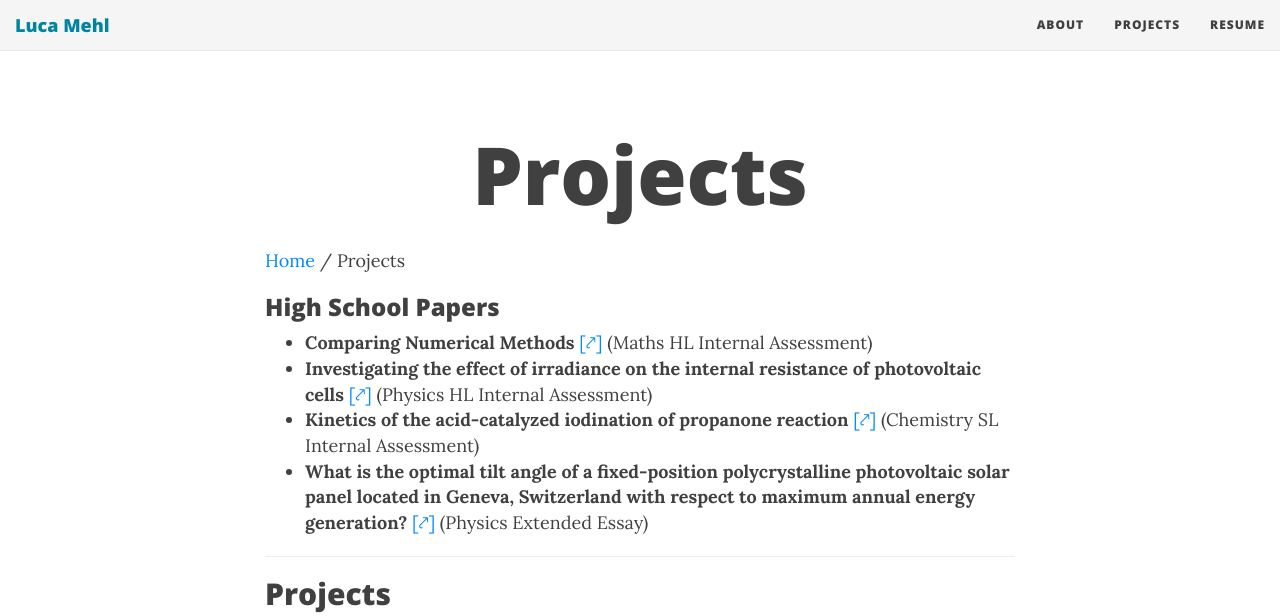
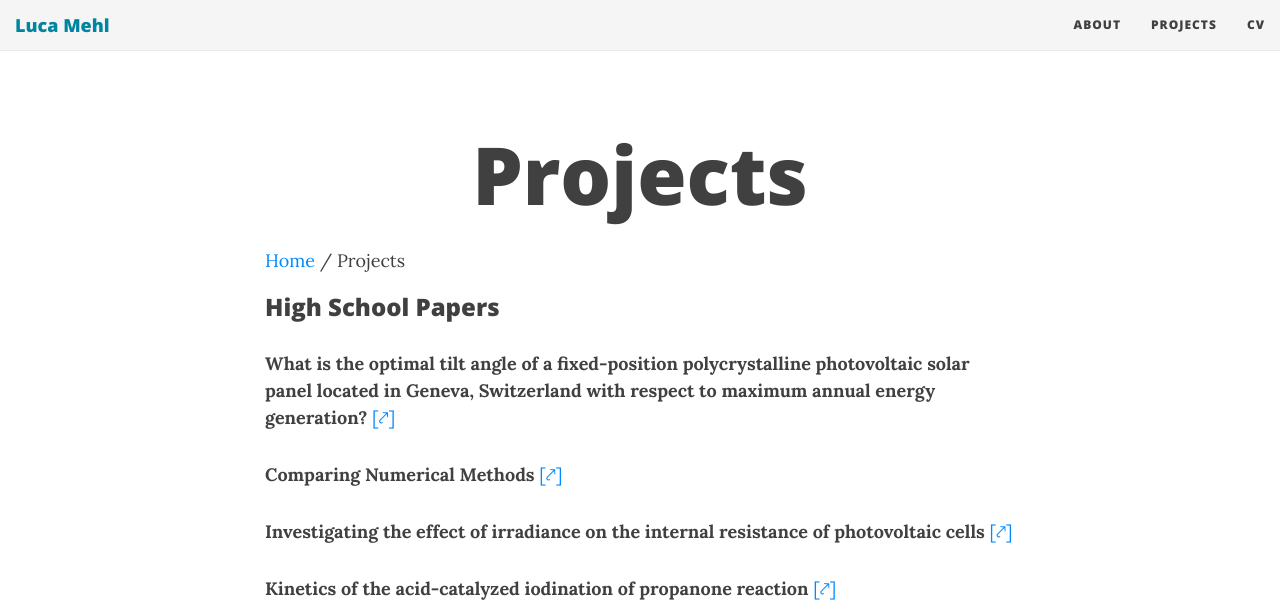
Before and after one commit to Aculisme/LMP2, a Jekyll site: the page built from projects.md, in a window 1280 px wide, cut to the strip 0-616 px from the top of the page. Built offline with Jekyll 4.4.1, drawn with Linux system fonts in a browser that asks for light colours; nearby versions of some CDN libraries; Markdown is read by kramdown in place of the engine named in the settings.

```diff
--- a/_config.yml
+++ b/_config.yml
@@ -28,9 +28,9 @@
 
 # List of links in the navigation bar
 navbar-links:
-  About: "about"
+  About: ""
   Projects: "projects"
-  Resume: "assets/Luca Mehl CV 04.01.2023 General.pdf"
+  CV: "assets/Luca Mehl CV 04.01.2023 General.pdf"
 #  Trips: "trips"
   # Blog: "index"
 
--- a/projects.md
+++ b/projects.md
@@ -5,34 +5,12 @@
 ---
 
 ### High School Papers
+**What is the optimal tilt angle of a fixed-position polycrystalline photovoltaic solar panel located in Geneva, Switzerland with respect to maximum annual energy generation?** [[⤤]](/assets/EEV8.pdf)
 
-- **Comparing Numerical Methods** [[⤤]](/assets/Maths_IA_Luca_Mehl.pdf) (Maths HL Internal Assessment)
-- **Investigating the effect of irradiance on the internal resistance of photovoltaic cells** [[⤤]](/assets/Physics_IA_-_Luca_Mehl.pdf) (Physics HL Internal Assessment)
-- **Kinetics of the acid-catalyzed iodination of propanone reaction** [[⤤]](/assets/Chem_IA_-_Luca_Mehl.pdf) (Chemistry SL Internal Assessment)
-- **What is the optimal tilt angle of a fixed-position polycrystalline photovoltaic solar panel located in Geneva, Switzerland with respect to maximum annual energy generation?** [[⤤]](/assets/EEV8.pdf) (Physics Extended Essay)
+**Comparing Numerical Methods** [[⤤]](/assets/Maths_IA_Luca_Mehl.pdf)
+
+**Investigating the effect of irradiance on the internal resistance of photovoltaic cells** [[⤤]](/assets/Physics_IA_-_Luca_Mehl.pdf)
+
+**Kinetics of the acid-catalyzed iodination of propanone reaction** [[⤤]](/assets/Chem_IA_-_Luca_Mehl.pdf)
 
 ---
-
-## Projects
-<!--
-{% for category in site.categories %}
-  <h3>{{ category[0] }}</h3>
-  <ul>
-    {% for post in category[1] %}
-      <li>
-        <a href="{{ post.url }}">{{ post.title }}</a>
-        {{ post.excerpt }}
-      </li>
-    {% endfor %}
-  </ul>
-{% endfor %}
-{% for post in site.posts %}
-<b><a href="{{ post.url }}">{{ post.title }}</a></b>
-{{ post.excerpt }}
-{% endfor %}
-
-## Upcoming Projects
-
-* GUI, dashboard, and analysis for PWDL
-* Permanent weather station
--->
```
Also changed, not shown: about.md (deleted, +0 -63 lines), index.html (deleted, +0 -73 lines), index.md (added, +62 -0 lines).
